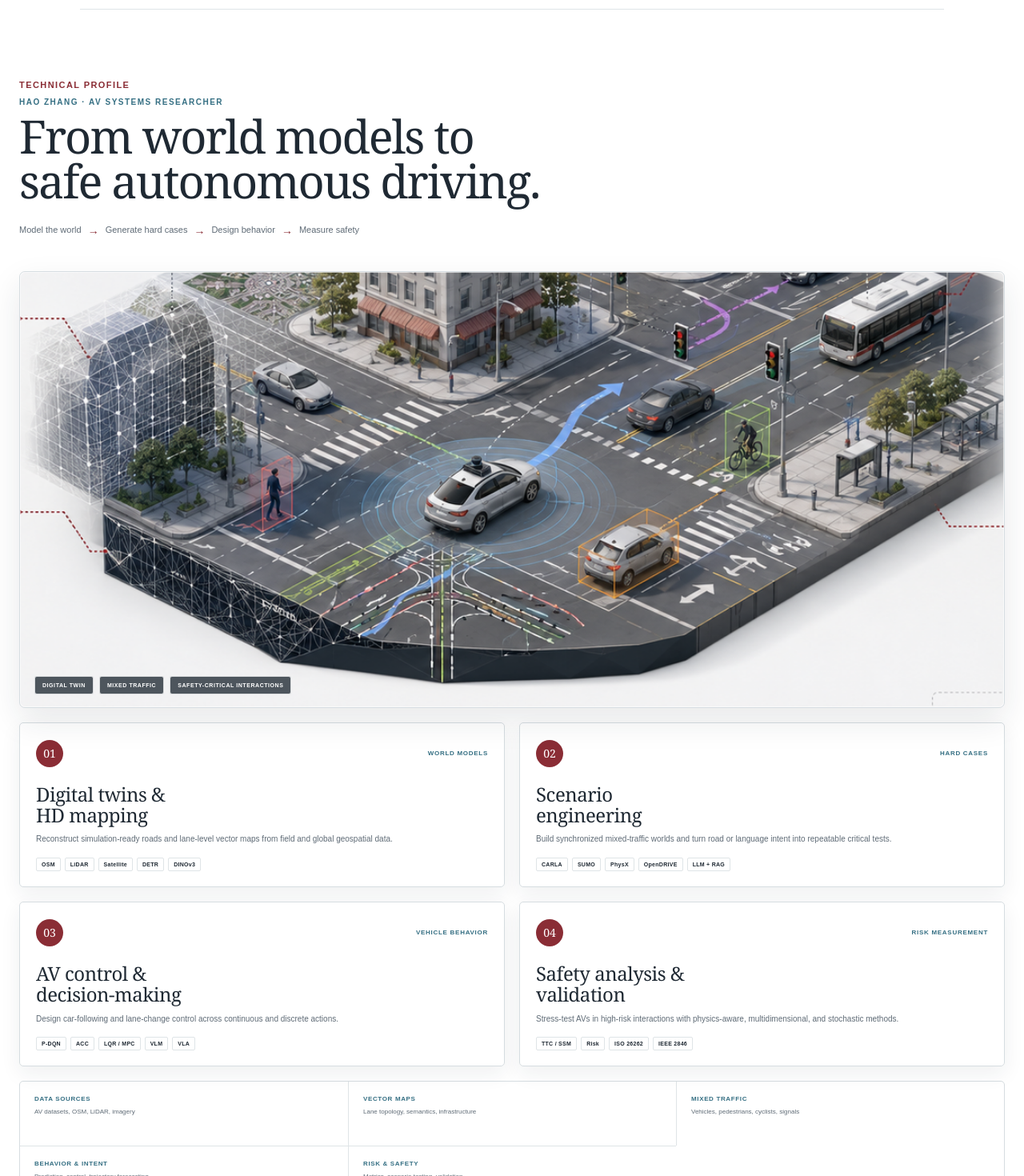
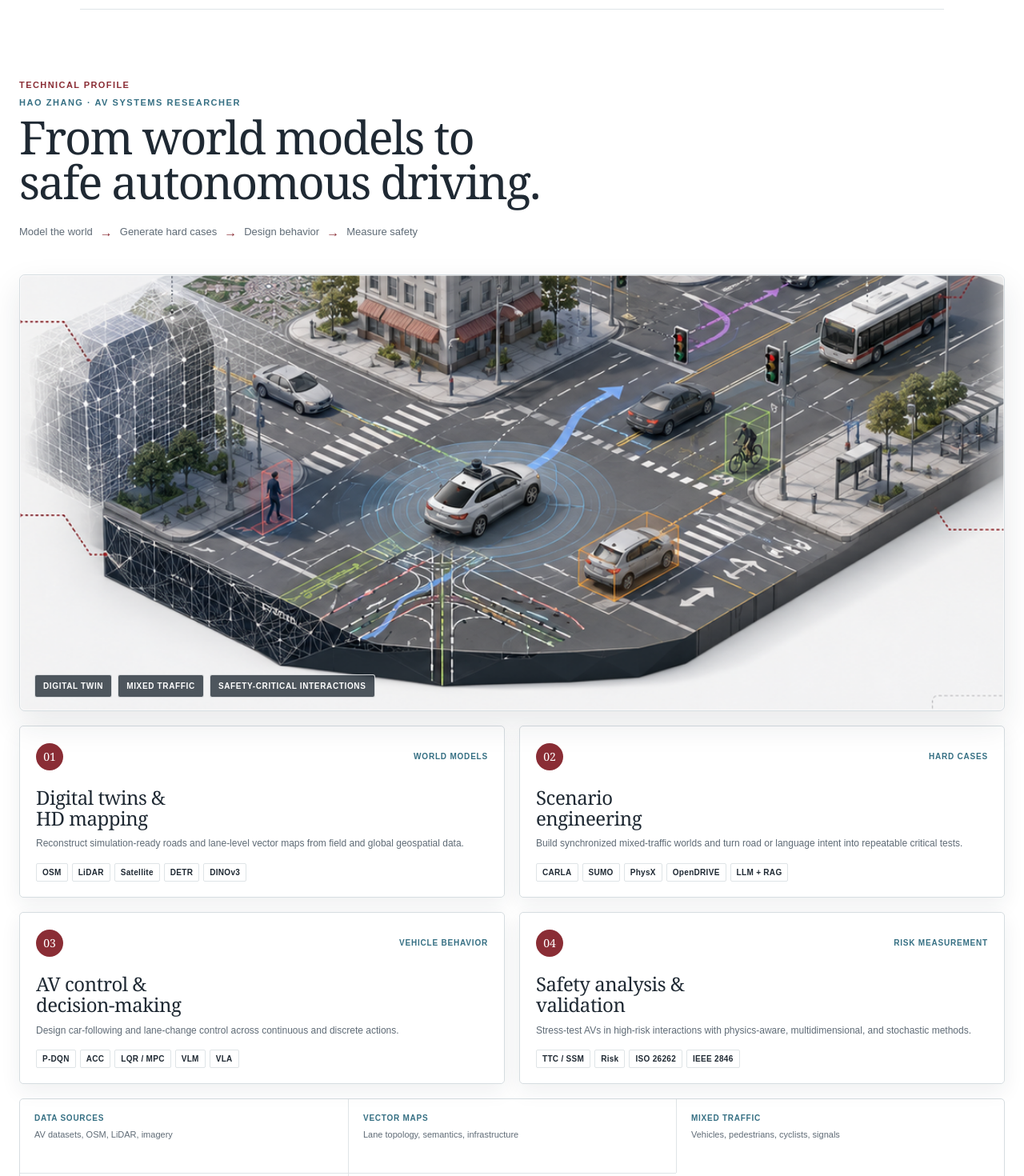
Before and after one commit to zhanghao-21/zhanghao-21.github.io, a Next.js app: page / in a window 1280 px wide. Shown: the part 800-2270 px from the top of the page at 80% size. Built offline with nearby package versions, Linux system fonts and the light colour scheme.

Commit message:
Improve technical profile readability (#8)

```diff
--- a/app/globals.css
+++ b/app/globals.css
@@ -46,37 +46,37 @@ a:focus-visible, summary:focus-visible { outline: 3px solid var(--accent); outli
 .technical-profile-shell { width: min(1440px, calc(100vw - 48px)); margin-left: 50%; transform: translateX(-50%); }
 .technical-profile-heading { display: grid; grid-template-columns: 1.1fr .9fr; gap: 70px; align-items: end; margin-bottom: 38px; }
 .technical-profile-heading .section-label { margin-bottom: 10px; }
-.technical-profile-kicker { margin: 0 0 9px; color: var(--blue); font-size: 10px; font-weight: 700; letter-spacing: .15em; text-transform: uppercase; }
+.technical-profile-kicker { margin: 0 0 9px; color: var(--blue); font-size: 11px; font-weight: 700; letter-spacing: .14em; text-transform: uppercase; }
 .technical-profile-heading h2 { margin: 0; font-family: var(--serif); font-size: clamp(42px, 4.5vw, 68px); font-weight: 500; letter-spacing: -.035em; line-height: .98; }
-.technical-profile-path { display: flex; flex-wrap: wrap; gap: 8px; align-items: center; justify-content: flex-end; margin: 0 0 3px; color: var(--muted); font-size: 11px; line-height: 1.5; }
+.technical-profile-path { display: flex; flex-wrap: wrap; gap: 9px; align-items: center; justify-content: flex-end; margin: 0 0 3px; color: var(--muted); font-size: 13px; line-height: 1.5; }
 .technical-profile-path span { white-space: nowrap; }
-.technical-profile-path i { color: var(--accent); font-family: var(--serif); font-size: 14px; font-style: normal; }
+.technical-profile-path i { color: var(--accent); font-family: var(--serif); font-size: 16px; font-style: normal; }
 .technical-profile-system { display: grid; grid-template-areas: "left scene right"; grid-template-columns: 220px minmax(0, 1fr) 220px; gap: 18px; align-items: center; }
 .technical-profile-rail { display: grid; gap: 18px; }
 .technical-profile-rail-left { grid-area: left; }
 .technical-profile-rail-right { grid-area: right; }
-.technical-profile-card { position: relative; min-height: 244px; padding: 21px 20px 19px; border: 1px solid #d6dde1; border-radius: 5px; background: rgba(255,255,255,.98); box-shadow: 0 9px 26px rgba(31,41,51,.07); }
+.technical-profile-card { position: relative; min-height: 268px; padding: 21px 20px 19px; border: 1px solid #d6dde1; border-radius: 5px; background: rgba(255,255,255,.98); box-shadow: 0 9px 26px rgba(31,41,51,.07); }
 .technical-profile-rail-left .technical-profile-card::after, .technical-profile-rail-right .technical-profile-card::before { position: absolute; top: 50%; width: 19px; border-top: 1px dashed var(--accent); content: ""; }
 .technical-profile-rail-left .technical-profile-card::after { right: -20px; }
 .technical-profile-rail-right .technical-profile-card::before { left: -20px; }
 .technical-profile-card-top { display: flex; align-items: center; justify-content: space-between; gap: 12px; }
 .technical-profile-card-top > span { display: grid; width: 34px; height: 34px; place-items: center; border-radius: 50%; background: var(--accent); color: #fff; font-family: var(--serif); font-size: 14px; }
-.technical-profile-card-top small { color: var(--blue); font-size: 8px; font-weight: 700; letter-spacing: .09em; text-align: right; text-transform: uppercase; }
+.technical-profile-card-top small { color: var(--blue); font-size: 10px; font-weight: 700; letter-spacing: .08em; text-align: right; text-transform: uppercase; }
 .technical-profile-card h3 { margin: 21px 0 9px; font-family: var(--serif); font-size: 24px; font-weight: 500; letter-spacing: -.02em; line-height: 1.1; }
-.technical-profile-card p { margin: 0; color: var(--muted); font-size: 10px; line-height: 1.55; }
+.technical-profile-card p { margin: 0; color: var(--muted); font-size: 12px; line-height: 1.55; }
 .technical-profile-tags { display: flex; flex-wrap: wrap; gap: 5px; margin-top: 15px; }
-.technical-profile-tags span { padding: 4px 6px; border: 1px solid var(--line); border-radius: 2px; color: var(--ink); font-size: 7px; font-weight: 700; letter-spacing: .04em; }
+.technical-profile-tags span { padding: 5px 7px; border: 1px solid var(--line); border-radius: 2px; color: var(--ink); font-size: 10px; font-weight: 700; letter-spacing: .03em; }
 .technical-profile-scene { position: relative; grid-area: scene; overflow: hidden; margin: 0; border: 1px solid #d6dde1; border-radius: 7px; background: var(--light); box-shadow: 0 16px 40px rgba(31,41,51,.10); }
 .technical-profile-scene::after { position: absolute; inset: 0; border: 1px solid rgba(255,255,255,.6); border-radius: inherit; content: ""; pointer-events: none; }
-.technical-profile-scene img { display: block; width: 100%; height: 506px; object-fit: cover; object-position: center; }
+.technical-profile-scene img { display: block; width: 100%; height: 554px; object-fit: cover; object-position: center; }
 .technical-profile-scene-labels { position: absolute; left: 18px; right: 18px; bottom: 16px; display: flex; flex-wrap: wrap; gap: 7px; }
-.technical-profile-scene-labels span { padding: 7px 9px; border: 1px solid rgba(255,255,255,.78); border-radius: 3px; background: rgba(31,41,51,.78); color: #fff; font-size: 7px; font-weight: 700; letter-spacing: .08em; text-transform: uppercase; backdrop-filter: blur(6px); }
+.technical-profile-scene-labels span { padding: 8px 10px; border: 1px solid rgba(255,255,255,.78); border-radius: 3px; background: rgba(31,41,51,.78); color: #fff; font-size: 10px; font-weight: 700; letter-spacing: .065em; text-transform: uppercase; backdrop-filter: blur(6px); }
 .technical-profile-foundation { display: grid; grid-template-columns: repeat(5, 1fr); margin-top: 18px; border: 1px solid #d6dde1; border-radius: 5px; background: #fff; }
-.technical-profile-foundation > div { min-height: 80px; padding: 17px 18px; }
+.technical-profile-foundation > div { min-height: 92px; padding: 18px; }
 .technical-profile-foundation > div + div { border-left: 1px solid var(--line); }
 .technical-profile-foundation strong, .technical-profile-foundation span { display: block; }
-.technical-profile-foundation strong { margin-bottom: 6px; color: var(--blue); font-size: 8px; letter-spacing: .08em; text-transform: uppercase; }
-.technical-profile-foundation span { color: var(--muted); font-size: 8px; line-height: 1.45; }
+.technical-profile-foundation strong { margin-bottom: 7px; color: var(--blue); font-size: 10px; letter-spacing: .075em; text-transform: uppercase; }
+.technical-profile-foundation span { color: var(--muted); font-size: 11px; line-height: 1.5; }
 
 .project-entry { display: grid; grid-template-columns: 70px 1fr; gap: 26px; padding: 54px 0; border-top: 1px solid var(--line); }
 .project-entry:last-child { border-bottom: 1px solid var(--line); }
@@ -180,14 +180,14 @@ footer { display: flex; justify-content: space-between; padding: 24px max(24px,
   .technical-profile-shell { width: calc(100vw - 20px); }
   .technical-profile-heading { margin-bottom: 28px; }
   .technical-profile-heading h2 { font-size: 40px; line-height: 1.02; }
-  .technical-profile-path { gap: 5px 7px; font-size: 9px; }
+  .technical-profile-path { gap: 6px 8px; font-size: 11px; }
   .technical-profile-rail { grid-template-columns: 1fr; }
   .technical-profile-card { padding: 20px; }
   .technical-profile-card h3 { font-size: 26px; }
-  .technical-profile-card p { font-size: 11px; }
+  .technical-profile-card p { font-size: 12px; }
   .technical-profile-scene img { height: 280px; object-fit: cover; }
   .technical-profile-scene-labels { left: 10px; right: 10px; bottom: 9px; gap: 4px; }
-  .technical-profile-scene-labels span { padding: 5px 6px; font-size: 6px; }
+  .technical-profile-scene-labels span { padding: 6px 7px; font-size: 9px; }
   .technical-profile-foundation { grid-template-columns: 1fr; }
   .technical-profile-foundation > div, .technical-profile-foundation > div:nth-child(4), .technical-profile-foundation > div:nth-child(5) { min-height: 0; padding: 15px 17px; border-left: 0; }
   .technical-profile-foundation > div + div { border-top: 1px solid var(--line); }
```
